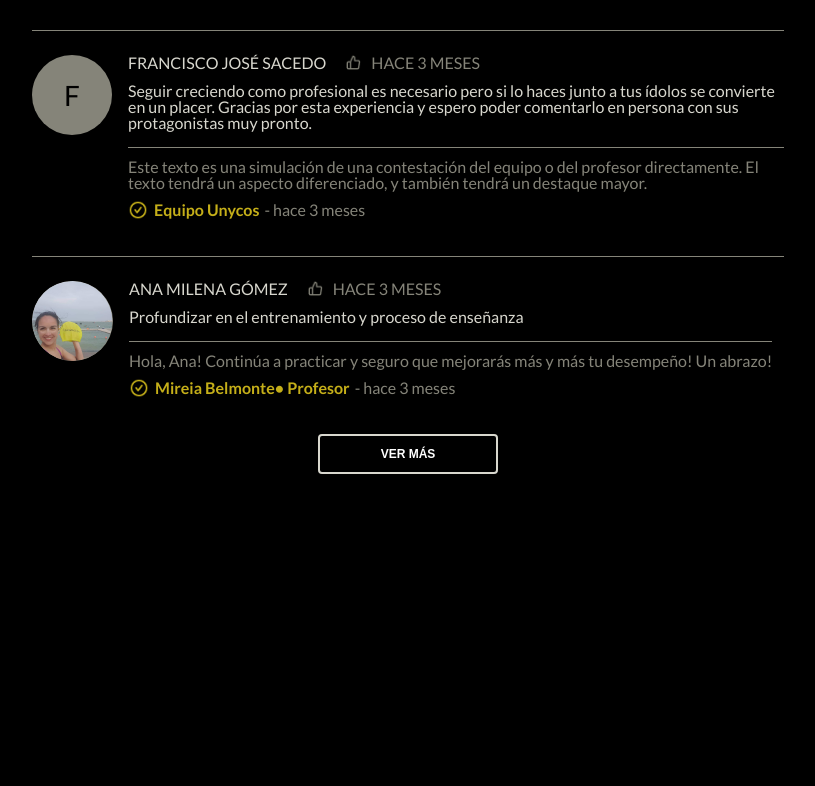
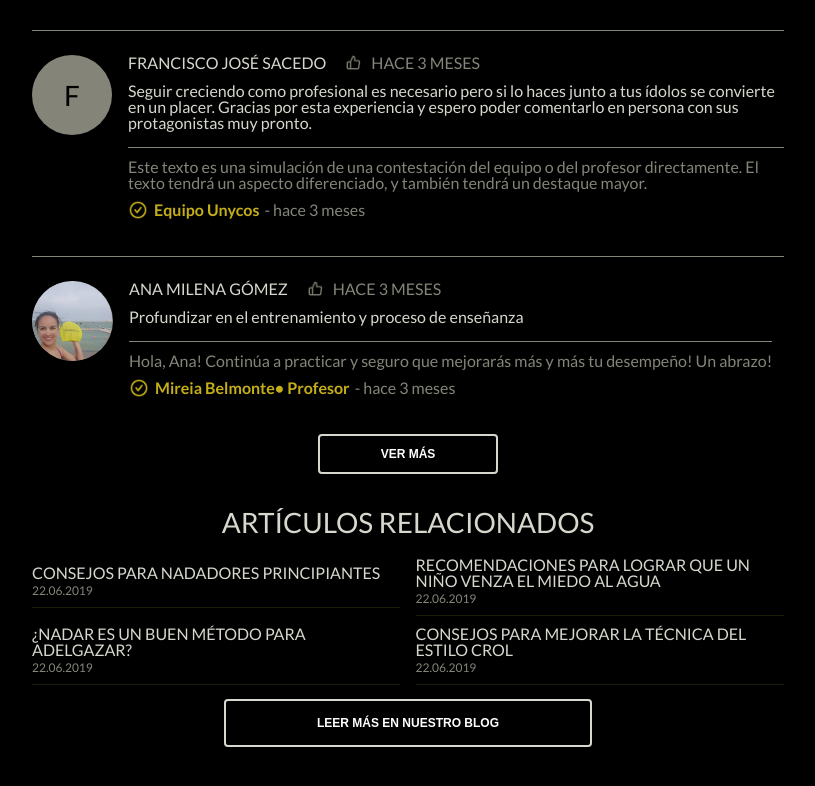
Before and after one commit to DanielL29/unyco-test-maquetacion, a React (Vite) app: page / in a window 1280 px wide. Shown: the part 2965-3751 px from the top of the page, without its empty margins (232-1047 px from the left). Before the commit the page ends 3473 px from the top, so only its background shows below. Built offline with nearby package versions, Linux system fonts and the light colour scheme; no server answers.

Commit message:
feat: add relation articles to landing page

```diff
--- a/src/pages/landing-page/index.tsx
+++ b/src/pages/landing-page/index.tsx
@@ -2,6 +2,7 @@ import Introduction from "../../layouts/landing-page/introduction";
 import LessonPlan from "../../layouts/landing-page/lesson-plan";
 import MoreCourses from "../../layouts/landing-page/more-courses";
 import MoreInformation from "../../layouts/landing-page/more-information";
+import RelationArticles from "../../layouts/landing-page/relation-articles";
 import StudentComments from "../../layouts/landing-page/student-comments";
 import styles from "./LandingPage.module.css";
 
@@ -23,6 +24,9 @@ export default function LandingPage() {
       <section>
         <StudentComments />
       </section>
+      <section>
+        <RelationArticles />
+      </section>
     </main>
   );
 }
```
